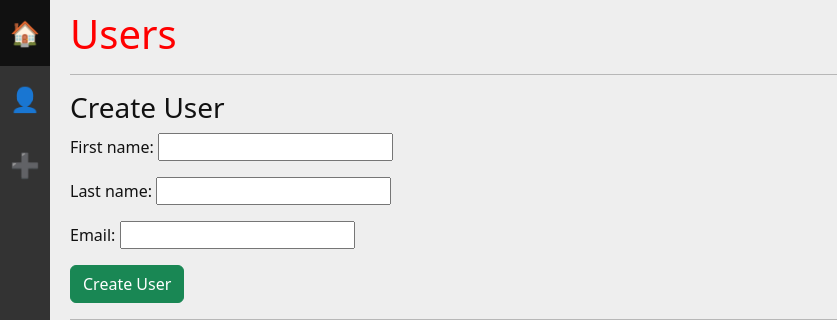
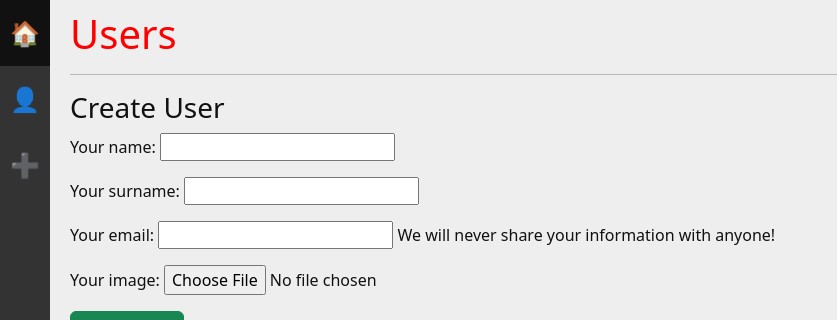
Before and after one commit to AlisherXujanov/FullStack3, a Django app: page /users/ in a window 1280 px wide. Shown: the top 320 px of the page, without its empty margins (0-837 px from the left). Run offline with Django 4.2, Linux system fonts and the light colour scheme; some libraries are stand-ins or nearby versions.

Commit message:
some changes

```diff
--- a/first_project/first_project/settings.py
+++ b/first_project/first_project/settings.py
@@ -122,6 +122,9 @@ USE_TZ = True
 STATIC_URL = 'static/'
 STATICFILES_DIRS = [os.path.join(BASE_DIR, 'static')]
 
+MEDIA_URL = '/media/'
+MEDIA_ROOT = os.path.join(BASE_DIR, 'media')
+
 # Default primary key field type
 # https://docs.djangoproject.com/en/4.2/ref/settings/#default-auto-field
 
--- a/first_project/templates/base.html
+++ b/first_project/templates/base.html
@@ -20,13 +20,16 @@
     {% endblock style %}
 </head>
 <body>
-  {% bootstrap_messages %}
 
   <main>
     <div>
       {% include 'navbar.html' %}
     </div>
     <div>
+      <div id="messages">
+        {% bootstrap_messages %}
+      </div>
+
       {% block content %}
       {% endblock content %}
 
@@ -35,6 +38,15 @@
     </div>
   </main>
 
+  <script>
+    setTimeout(() => {
+      const messages = document.querySelectorAll('#messages');
+      messages.forEach(msg => {
+        msg.remove();
+      })
+    }, 5000)
+
+  </script>
   {% bootstrap_javascript %}
 </body>
 </html>
--- a/first_project/users/forms.py
+++ b/first_project/users/forms.py
@@ -4,9 +4,11 @@ from .models import User
 
 
 class UserForm(forms.ModelForm):
-    first_name = forms.CharField(max_length=255)
-    last_name = forms.CharField(max_length=255)
-    email = forms.EmailField(required=True)
+    first_name = forms.CharField(max_length=255, label="Your name")
+    last_name = forms.CharField(max_length=255, label="Your surname")
+    email = forms.EmailField(required=True, label="Your email",
+                             help_text="We will never share your information with anyone!")
+    image = forms.ImageField(required=False, label="Your image")
 
     class Meta:
         model = User
--- a/first_project/users/models.py
+++ b/first_project/users/models.py
@@ -7,6 +7,7 @@ class User(models.Model):
     last_name = models.CharField(max_length=255)
     email = models.EmailField(unique=True)
     created = models.DateTimeField(auto_now_add=True)
+    image = models.ImageField(default='default.png', upload_to='profile_pics')
 
     def __str__(self):
         return self.first_name + self.last_name
--- a/first_project/users/templates/index.html
+++ b/first_project/users/templates/index.html
@@ -16,7 +16,7 @@
   <hr />
   <h3>Create User</h3>
 
-  <form method="POST">
+  <form method="POST" enctype="multipart/form-data">
     {% csrf_token %}
 
     {{ form.as_p }}
--- a/first_project/users/views.py
+++ b/first_project/users/views.py
@@ -1,3 +1,4 @@
+from django.contrib import messages
 from django.shortcuts import render
 
 from .forms import UserForm
@@ -7,9 +8,10 @@ from .usecases import *
 
 def first_view(request):
     if request.method == 'POST':
-        form = UserForm(request.POST)
+        form = UserForm(request.POST, request.FILES)
         if form.is_valid():
-            form.save(commit=True)
+            messages.success(request, form.cleaned_data)
+            # form.save(commit=True)
 
     context = get_users_context()
 
```
Also changed, not shown: first_project/books/migrations/0001_initial.py, first_project/db.sqlite3, first_project/users/migrations/0001_initial.py, 2 other files.
